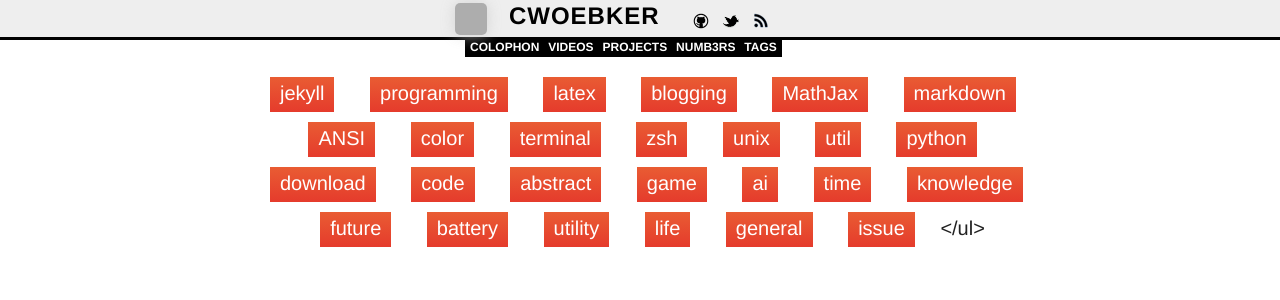
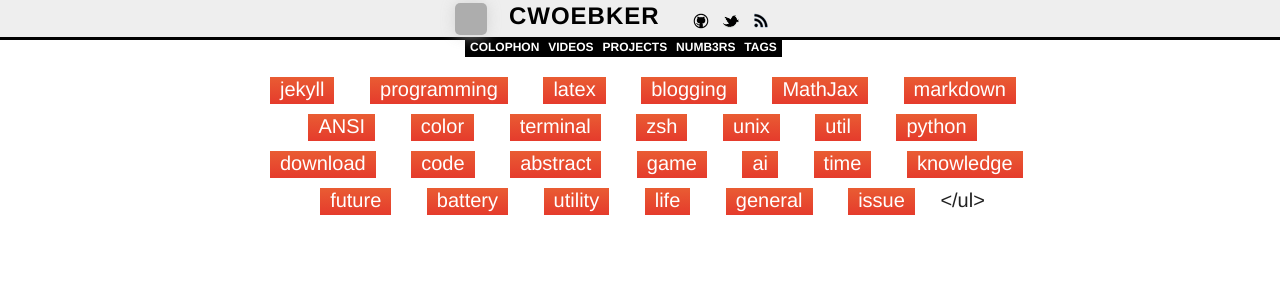
Before and after one commit to cwoebker/.com, a Jekyll site: the page built from tags.markdown, in a window 1280 px wide. Shown: the top 300 px of the page. Built offline with Jekyll 4.4.1, drawn with Linux system fonts in a browser that asks for light colours; nearby versions of some CDN libraries; Markdown is read by kramdown in place of the engine named in the settings; grey boxes are pictures that could not be loaded.

Commit message:
revamp tag system

```diff
--- a/_layouts/tag.html
+++ b/_layouts/tag.html
@@ -5,7 +5,7 @@ layout: default
 <div class="content">
   <div id="post" class="tag">
     {% if page.title %}
-    <h1>{{ page.title }}</h1>
+    <h1><a class="tag">{{ page.title }}</a></h1>
     {% endif %}
     <div class="body">
       {{ content }}
--- a/_plugins/tag_page.rb
+++ b/_plugins/tag_page.rb
@@ -13,10 +13,9 @@ module Jekyll
       self.content = <<-EOS
 <ul class="posts">
 {% for post in page.posts %}
-<li id=\"tag\"><a href="{{ post.url }}" >{{ post.title }}</a></li>
+<li class=\"tag_post\"><a href="{{ post.url }}" >{{ post.title }}</a></li>
 {% endfor %}
 </ul>
-<bold><a href="/tags">back</a></bold>
 EOS
       self.data = {
         'layout' => 'tag',
--- a/assets/css/styles.css
+++ b/assets/css/styles.css
@@ -307,16 +307,13 @@ blockquote h1, blockquote h2, blockquote h3{
 }
 
 #post ul{
-  font-size: 15px;
   margin: 20px 20px 20px 0;
 }
 #post li{
-  line-height: 1.4em;
-  margin-bottom: 1em;
   padding: 7px 5px;
   color: #222;
-  list-style-type: square;
 }
+
 #post li code{
   border: 1px solid #ccc;
 }
@@ -416,7 +413,12 @@ blockquote h1, blockquote h2, blockquote h3{
   text-align: center;
 }
 
-#post #tag {
+.tag h1 {
+  border-bottom: none;
+}
+
+.tag li.tag_post {
+  list-style-type: none;
   margin-bottom: 0;
 }
 
```
